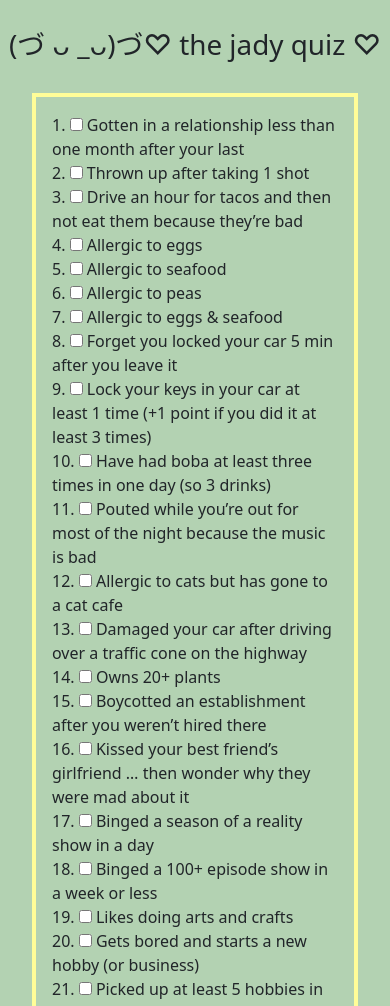
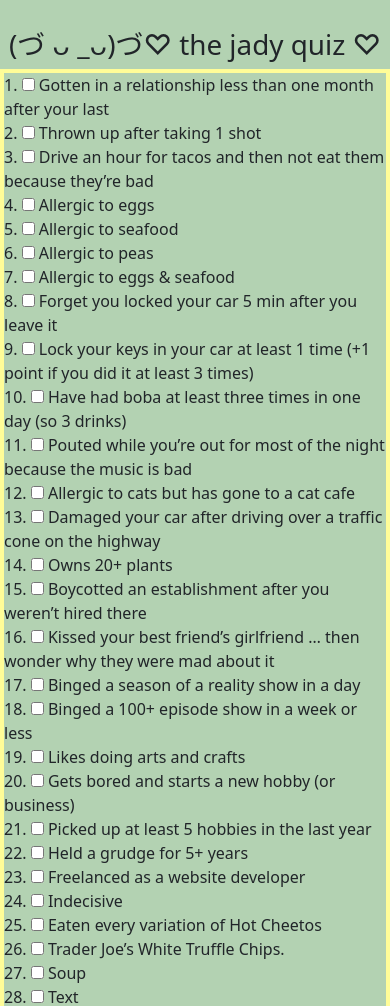
Before and after one commit to jadcy/bday-quiz, a plain HTML site: page index.html in a window 390 px wide. Shown: the top 1006 px of the page. Drawn offline with nearby package versions, Linux system fonts and the light colour scheme.

Commit message:
width fix??

```diff
--- a/index.css
+++ b/index.css
@@ -11,8 +11,8 @@ body {
     .center {
         /* margin:0; */
         border: .25em solid #FFFD98;
-        padding: 1em;
-        margin: 2em;
+        /* padding: 1em;
+        margin: 2em; */
 
     }
 }
```
